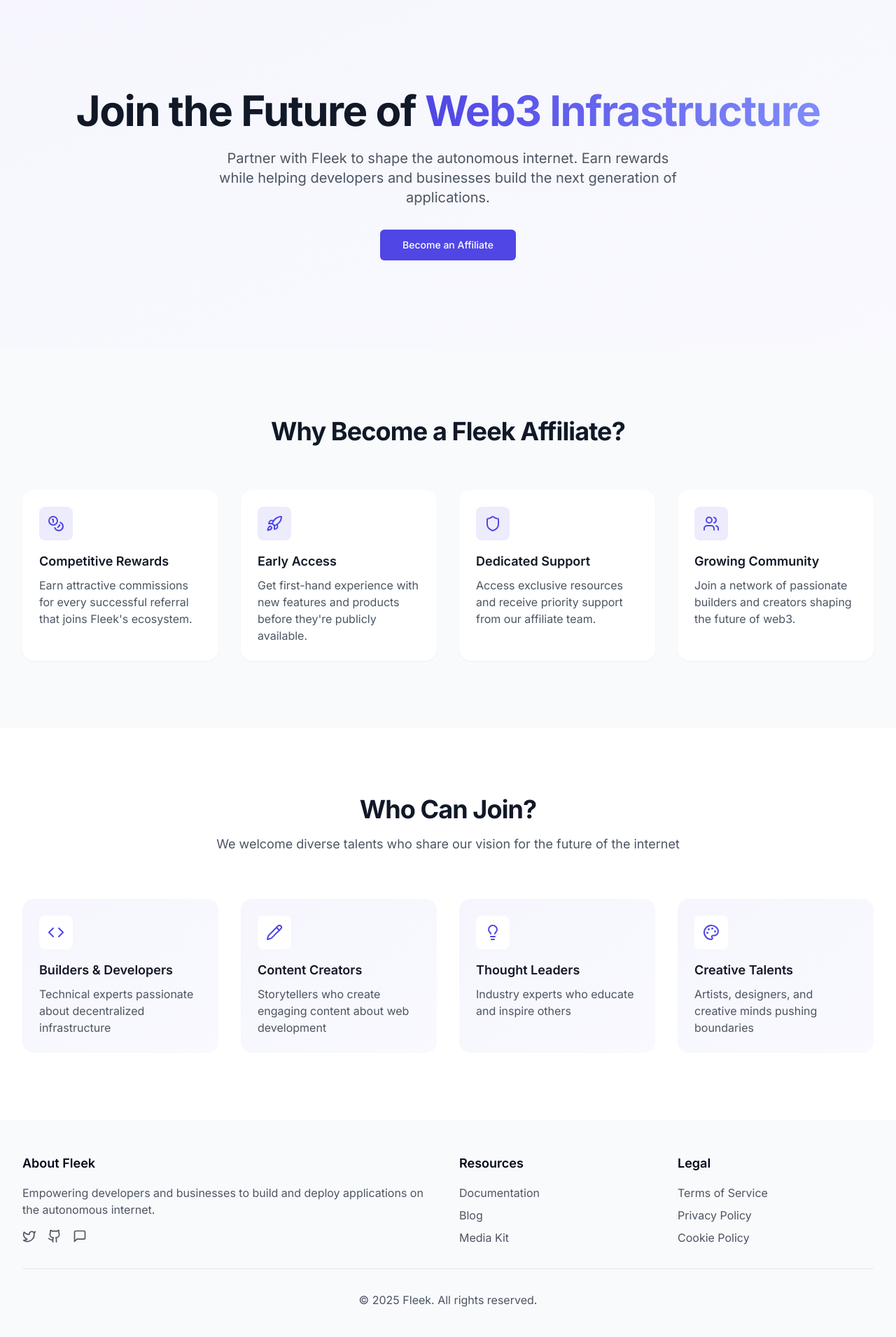
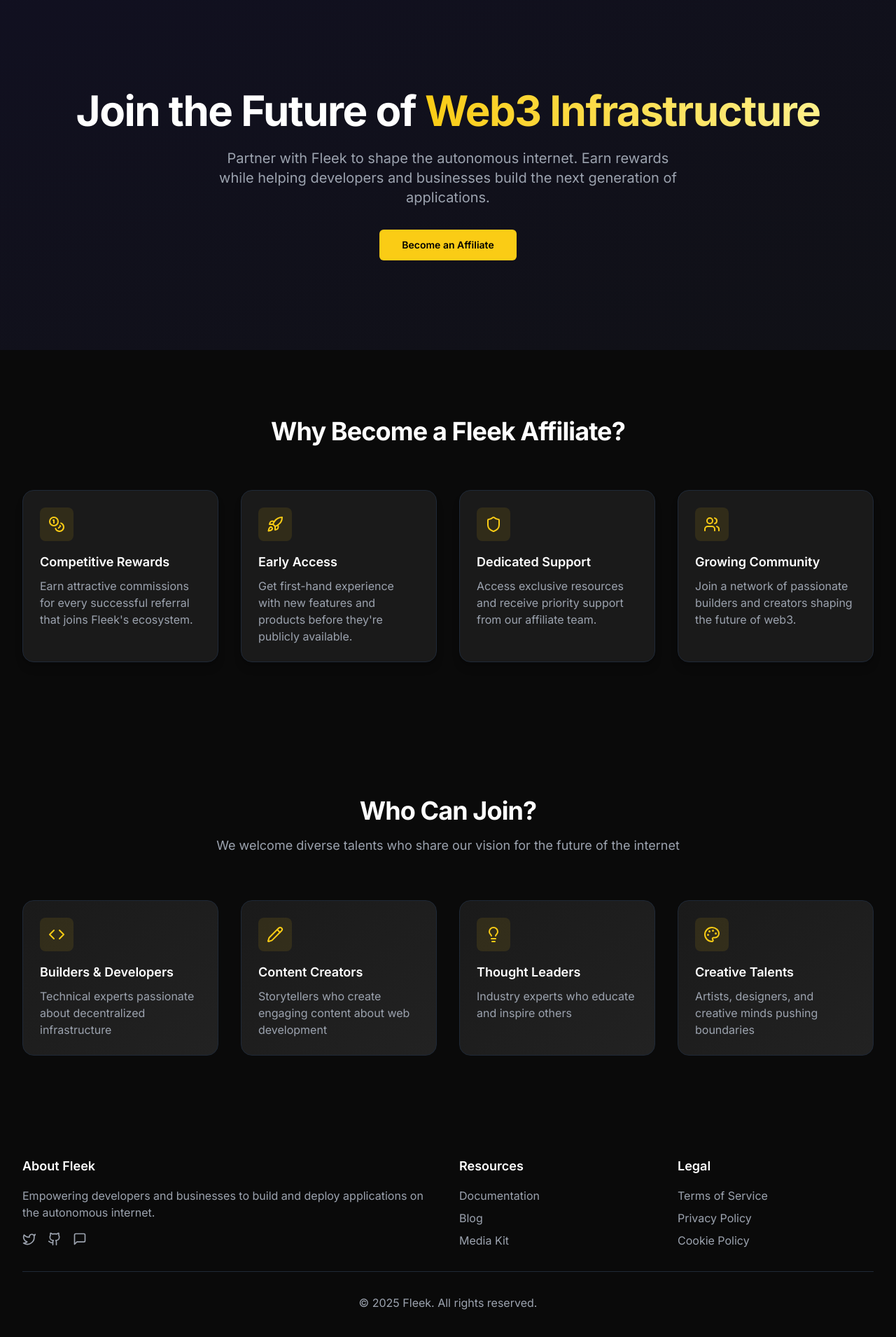
Before and after one commit to azula000/fleek-haus-gathering, a React (Vite) app: page / in a window 1280 px wide. Shown: the top 1910 px of the page at 70% size. Built offline with nearby package versions, Linux system fonts and the light colour scheme.

Commit message:
Add dark theme support
Implement dark theme styling across the application to enhance user experience and align with the provided design reference.
[skip gpt_engineer]

```diff
--- a/src/components/Features.tsx
+++ b/src/components/Features.tsx
@@ -25,10 +25,10 @@ const features = [
 
 export const Features = () => {
   return (
-    <div className="py-24 bg-gray-50">
+    <div className="py-24 bg-[#0A0A0A]">
       <div className="mx-auto max-w-7xl px-4 sm:px-6 lg:px-8">
         <div className="text-center mb-16">
-          <h2 className="text-3xl font-bold tracking-tight text-gray-900 sm:text-4xl">
+          <h2 className="text-3xl font-bold tracking-tight text-white sm:text-4xl">
             Why Become a Fleek Affiliate?
           </h2>
         </div>
@@ -36,15 +36,15 @@ export const Features = () => {
           {features.map((feature) => (
             <div
               key={feature.title}
-              className="relative p-6 bg-white rounded-2xl shadow-sm hover:shadow-md transition-shadow"
+              className="relative p-6 bg-[#1A1A1A] rounded-2xl shadow-lg hover:shadow-xl transition-shadow border border-gray-800"
             >
-              <div className="w-12 h-12 rounded-lg bg-primary/10 flex items-center justify-center mb-4">
-                <feature.icon className="w-6 h-6 text-primary" />
+              <div className="w-12 h-12 rounded-lg bg-yellow-400/10 flex items-center justify-center mb-4">
+                <feature.icon className="w-6 h-6 text-yellow-400" />
               </div>
-              <h3 className="text-lg font-semibold text-gray-900 mb-2">
+              <h3 className="text-lg font-semibold text-white mb-2">
                 {feature.title}
               </h3>
-              <p className="text-gray-600">{feature.description}</p>
+              <p className="text-gray-400">{feature.description}</p>
             </div>
           ))}
         </div>
--- a/src/components/Footer.tsx
+++ b/src/components/Footer.tsx
@@ -2,70 +2,70 @@ import { Twitter, Github, MessageSquare } from "lucide-react";
 
 export const Footer = () => {
   return (
-    <footer className="bg-gray-50">
+    <footer className="bg-[#0A0A0A]">
       <div className="mx-auto max-w-7xl px-4 sm:px-6 lg:px-8 py-12">
         <div className="grid grid-cols-1 md:grid-cols-4 gap-8">
           <div className="col-span-1 md:col-span-2">
-            <h3 className="text-lg font-semibold mb-4">About Fleek</h3>
-            <p className="text-gray-600 mb-4">
+            <h3 className="text-lg font-semibold mb-4 text-white">About Fleek</h3>
+            <p className="text-gray-400 mb-4">
               Empowering developers and businesses to build and deploy applications
               on the autonomous internet.
             </p>
             <div className="flex space-x-4">
-              <a href="#" className="text-gray-600 hover:text-primary">
+              <a href="#" className="text-gray-400 hover:text-yellow-400 transition-colors">
                 <Twitter className="w-5 h-5" />
               </a>
-              <a href="#" className="text-gray-600 hover:text-primary">
+              <a href="#" className="text-gray-400 hover:text-yellow-400 transition-colors">
                 <Github className="w-5 h-5" />
               </a>
-              <a href="#" className="text-gray-600 hover:text-primary">
+              <a href="#" className="text-gray-400 hover:text-yellow-400 transition-colors">
                 <MessageSquare className="w-5 h-5" />
               </a>
             </div>
           </div>
           <div>
-            <h3 className="text-lg font-semibold mb-4">Resources</h3>
+            <h3 className="text-lg font-semibold mb-4 text-white">Resources</h3>
             <ul className="space-y-2">
               <li>
-                <a href="#" className="text-gray-600 hover:text-primary">
+                <a href="#" className="text-gray-400 hover:text-yellow-400 transition-colors">
                   Documentation
                 </a>
               </li>
               <li>
-                <a href="#" className="text-gray-600 hover:text-primary">
+                <a href="#" className="text-gray-400 hover:text-yellow-400 transition-colors">
                   Blog
                 </a>
               </li>
               <li>
-                <a href="#" className="text-gray-600 hover:text-primary">
+                <a href="#" className="text-gray-400 hover:text-yellow-400 transition-colors">
                   Media Kit
                 </a>
               </li>
             </ul>
           </div>
           <div>
-            <h3 className="text-lg font-semibold mb-4">Legal</h3>
+            <h3 className="text-lg font-semibold mb-4 text-white">Legal</h3>
             <ul className="space-y-2">
               <li>
-                <a href="#" className="text-gray-600 hover:text-primary">
+                <a href="#" className="text-gray-400 hover:text-yellow-400 transition-colors">
                   Terms of Service
                 </a>
               </li>
               <li>
-                <a href="#" className="text-gray-600 hover:text-primary">
+                <a href="#" className="text-gray-400 hover:text-yellow-400 transition-colors">
                   Privacy Policy
                 </a>
               </li>
               <li>
-                <a href="#" className="text-gray-600 hover:text-primary">
+                <a href="#" className="text-gray-400 hover:text-yellow-400 transition-colors">
                   Cookie Policy
                 </a>
               </li>
             </ul>
           </div>
         </div>
-        <div className="mt-8 pt-8 border-t border-gray-200">
-          <p className="text-center text-gray-600">
+        <div className="mt-8 pt-8 border-t border-gray-800">
+          <p className="text-center text-gray-400">
             © {new Date().getFullYear()} Fleek. All rights reserved.
           </p>
         </div>
--- a/src/components/Hero.tsx
+++ b/src/components/Hero.tsx
@@ -2,20 +2,20 @@ import { Button } from "@/components/ui/button";
 
 export const Hero = () => {
   return (
-    <div className="relative overflow-hidden bg-white">
-      <div className="absolute inset-0 bg-gradient-to-br from-primary/5 to-secondary/5" />
+    <div className="relative overflow-hidden bg-[#0A0A0A]">
+      <div className="absolute inset-0 bg-gradient-to-br from-primary/10 to-secondary/5" />
       <div className="relative mx-auto max-w-7xl px-4 sm:px-6 lg:px-8 py-24 md:py-32">
         <div className="text-center animate-fade-up">
-          <h1 className="text-4xl md:text-6xl font-bold tracking-tight text-gray-900 mb-6">
+          <h1 className="text-4xl md:text-6xl font-bold tracking-tight text-white mb-6">
             Join the Future of{" "}
-            <span className="text-transparent bg-clip-text bg-gradient-to-r from-primary to-secondary">
+            <span className="text-transparent bg-clip-text bg-gradient-to-r from-yellow-400 to-yellow-200">
               Web3 Infrastructure
             </span>
           </h1>
-          <p className="mx-auto max-w-2xl text-lg md:text-xl text-gray-600 mb-8">
+          <p className="mx-auto max-w-2xl text-lg md:text-xl text-gray-400 mb-8">
             Partner with Fleek to shape the autonomous internet. Earn rewards while helping developers and businesses build the next generation of applications.
           </p>
-          <Button size="lg" className="bg-primary hover:bg-primary/90">
+          <Button size="lg" className="bg-yellow-400 hover:bg-yellow-300 text-black font-semibold">
             Become an Affiliate
           </Button>
         </div>
--- a/src/components/WhoCanJoin.tsx
+++ b/src/components/WhoCanJoin.tsx
@@ -25,13 +25,13 @@ const roles = [
 
 export const WhoCanJoin = () => {
   return (
-    <div className="py-24">
+    <div className="py-24 bg-[#0A0A0A]">
       <div className="mx-auto max-w-7xl px-4 sm:px-6 lg:px-8">
         <div className="text-center mb-16">
-          <h2 className="text-3xl font-bold tracking-tight text-gray-900 sm:text-4xl">
+          <h2 className="text-3xl font-bold tracking-tight text-white sm:text-4xl">
             Who Can Join?
           </h2>
-          <p className="mt-4 text-lg text-gray-600">
+          <p className="mt-4 text-lg text-gray-400">
             We welcome diverse talents who share our vision for the future of the internet
           </p>
         </div>
@@ -39,15 +39,15 @@ export const WhoCanJoin = () => {
           {roles.map((role) => (
             <div
               key={role.title}
-              className="relative p-6 bg-gradient-to-br from-primary/5 to-secondary/5 rounded-2xl hover:shadow-lg transition-shadow"
+              className="relative p-6 bg-gradient-to-br from-[#1A1A1A] to-[#222222] rounded-2xl hover:shadow-lg transition-shadow border border-gray-800"
             >
-              <div className="w-12 h-12 rounded-lg bg-white flex items-center justify-center mb-4">
-                <role.icon className="w-6 h-6 text-primary" />
+              <div className="w-12 h-12 rounded-lg bg-yellow-400/10 flex items-center justify-center mb-4">
+                <role.icon className="w-6 h-6 text-yellow-400" />
               </div>
-              <h3 className="text-lg font-semibold text-gray-900 mb-2">
+              <h3 className="text-lg font-semibold text-white mb-2">
                 {role.title}
               </h3>
-              <p className="text-gray-600">{role.description}</p>
+              <p className="text-gray-400">{role.description}</p>
             </div>
           ))}
         </div>
```
